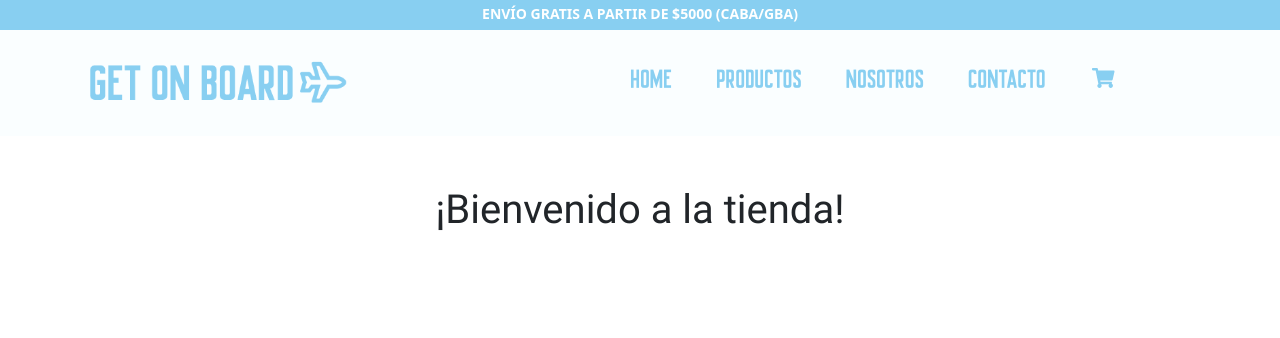
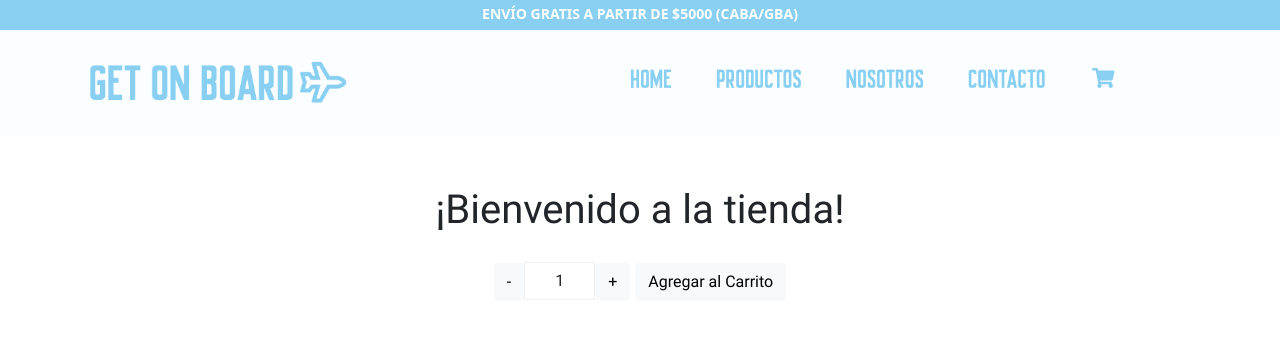
Before and after one commit to danicoccorullo/getonboard, a React (Create React App) app: page / in a window 1280 px wide. Shown: the top 338 px of the page. Built offline with nearby package versions, Linux system fonts and the light colour scheme.

Commit message:
Contador con botón

```diff
--- /dev/null
+++ b/src/components/ItemCount.js
@@ -0,0 +1,48 @@
+import React, { useState, useEffect } from 'react';
+import {Container, Row, Col, Button} from 'react-bootstrap';
+import './css/ItemCount.css';
+
+function ItemCount({stock, initial}){
+
+    const[itemCount, setItemCount] = useState(initial);
+    const[currentStock, setCurrentStock] = useState(stock);
+    const[addToCartMessage, setAddToCartMessage] = useState("");
+    const [addedItems, setAddedItems] = useState(false);
+    let itemsAgregados = 0;
+
+    function onAdd(){
+        if(itemCount > currentStock){
+            setAddedItems(false);
+            setAddToCartMessage(`No hay stock suficiente. Stock disponible: ${currentStock}`);
+            console.log(addToCartMessage);
+        } else {
+            itemsAgregados = itemCount;
+            setAddedItems(true);
+            setAddToCartMessage(`Se agregaron ${itemsAgregados} item(s) al carrito con éxito.`);
+            setItemCount(initial);
+            setCurrentStock(currentStock - itemsAgregados);
+            console.log(addToCartMessage);
+        }
+    }
+
+    return (
+        <Container>
+            <Row>
+                <Col md={4} className="item-count-container">
+                    <Button variant="light" className="button-sub" text="-" onClick={() => setItemCount(itemCount - 1)}>-</Button>
+                    <div className="count-display">{itemCount}</div>
+                    <Button variant="light" className="button-add" text="+" onClick={() => setItemCount(itemCount + 1)}>+</Button>
+                    <Button variant="light" className="button-add-cart" onClick={() => onAdd()}>Agregar al Carrito</Button>
+                </Col>
+            </Row>
+            <Row>
+                <Col md={4} className="item-count-container">
+                    <div className={addedItems ? "add-to-cart-message success" : "add-to-cart-message error"}>{addToCartMessage}</div>
+                </Col>
+            </Row>
+        </Container>
+    );
+
+}
+
+export default ItemCount;
--- a/src/components/ItemListContainer.js
+++ b/src/components/ItemListContainer.js
@@ -1,13 +1,16 @@
 
 import {Container,Row,Col} from 'react-bootstrap';
 import './css/ItemListContainer.css'
+import ItemCount from './ItemCount'
 
 function ItemListContainer(props){
+    let greeting = props.greeting;
     return(
         <Container className="home-container">
             <Row>
                 <Col md={12}>
-                    <h1>{props.greeting}</h1>
+                    <h1>{greeting}</h1>
+                    <ItemCount initial={1} stock={8} />
                 </Col>
             </Row>
         </Container>
--- /dev/null
+++ b/src/components/css/ItemCount.css
@@ -0,0 +1,25 @@
+.item-count-container{
+    text-align: center;
+    margin: 20px auto 10px!important;
+}
+
+.button-sub,.button-add,.count-display,.button-add-cart{
+    display: inline-block;
+}
+
+.count-display{
+    padding:6px 30px;
+    border:1px solid #efefef;
+}
+
+.button-add-cart{
+    margin-left:5px;
+}
+
+.add-to-cart-message.success{
+    color:green;
+}
+
+.add-to-cart-message.error{
+    color:red;
+}
```
